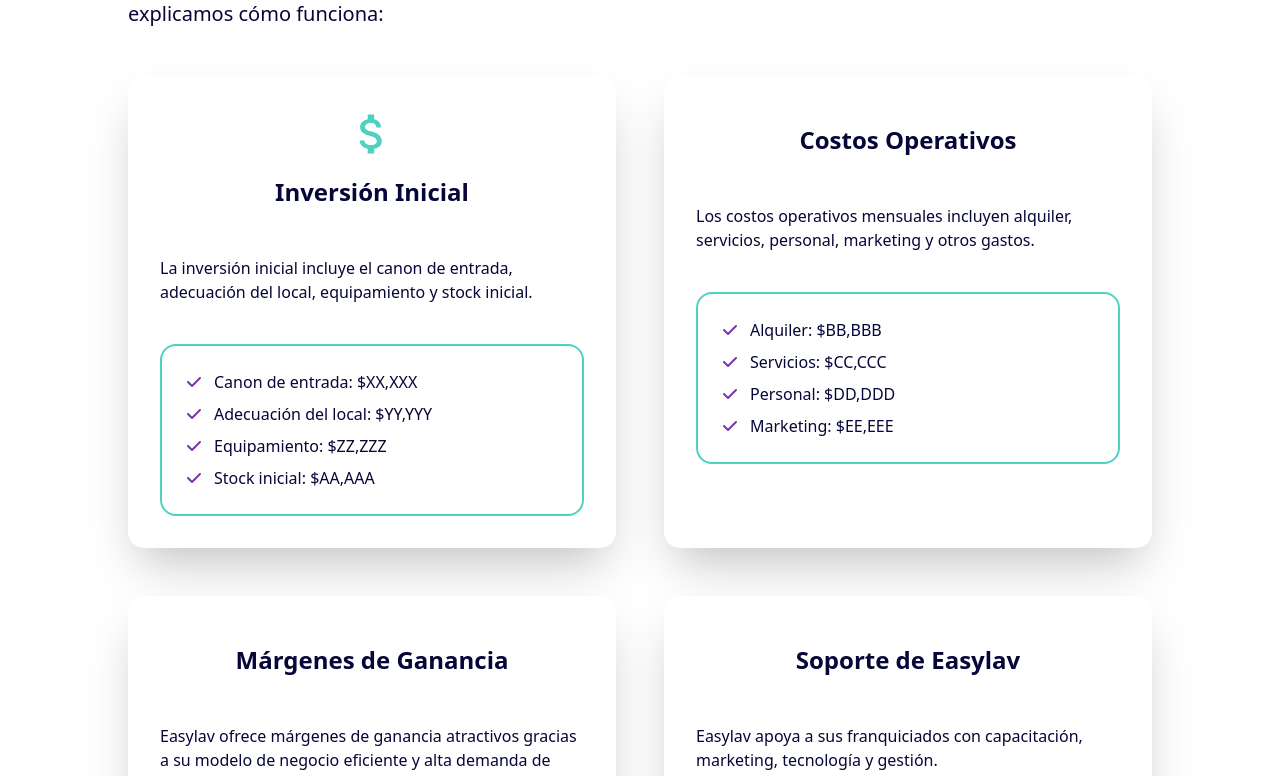
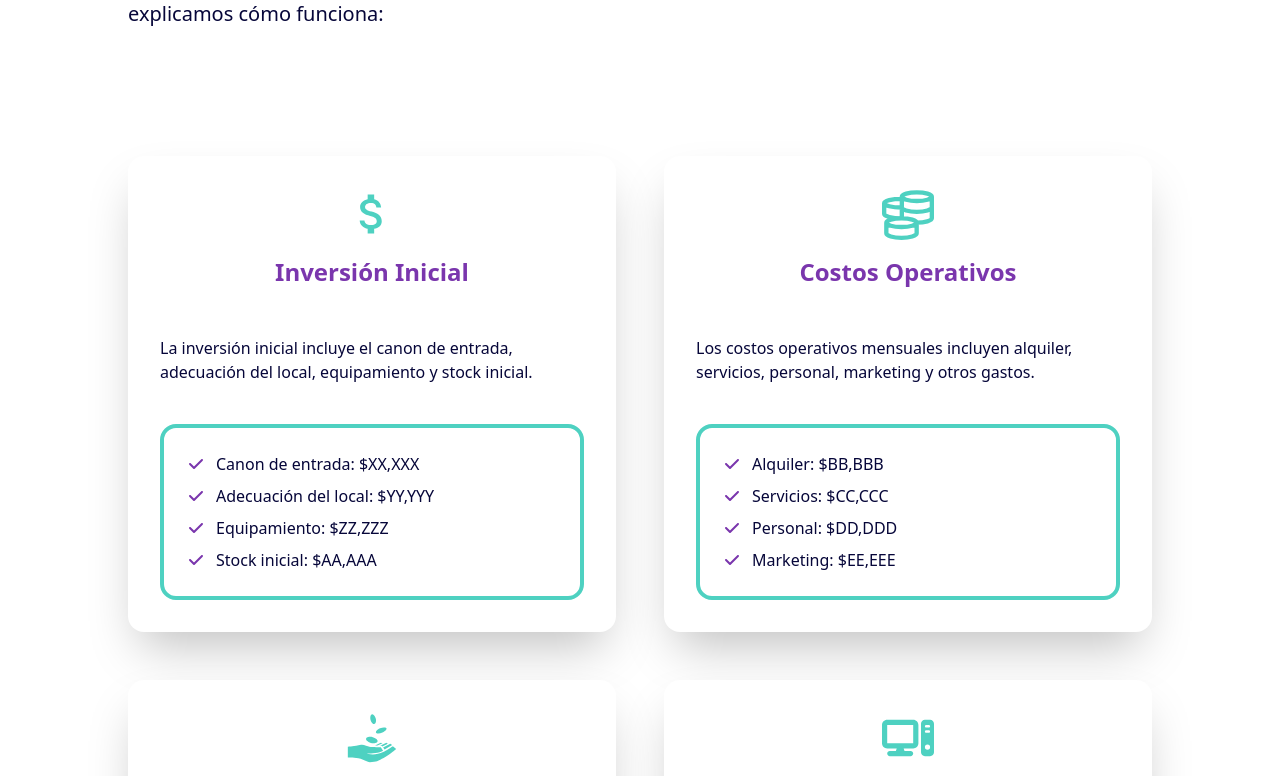
Before and after one commit to dspwebstudiomx/easylav-react, a React (Vite) app: page /franquicias in a window 1280 px wide. Shown: the part 3707-4483 px from the top of the page. Built offline with nearby package versions, Linux system fonts and the light colour scheme.

Commit message:
Adds new icons and enhances layout for ModeloNegocio component to improve visual appeal and user experience

```diff
--- a/src/pages/franquicias/ModeloNegocio.jsx
+++ b/src/pages/franquicias/ModeloNegocio.jsx
@@ -10,8 +10,10 @@
 
 // Importaciones
 import { Container, Paragraph, Section, TitleH3, TitleContainer, Spacing } from 'components';
-import { FaCheck } from 'react-icons/fa6';
+import { FaCheck, FaComputer } from 'react-icons/fa6';
 import { MdAttachMoney } from 'react-icons/md';
+import { GiReceiveMoney } from 'react-icons/gi';
+import { GrMoney } from 'react-icons/gr';
 
 // Base de Datos
 const tarjetasModeloNegocio = [
@@ -32,6 +34,7 @@ const tarjetasModeloNegocio = [
     id: 2,
     titulo: 'Costos Operativos',
     descripcion: 'Los costos operativos mensuales incluyen alquiler, servicios, personal, marketing y otros gastos.',
+    icon: <GrMoney size={52} className="text-primary mx-auto" />,
     caracteristicas: ['Alquiler: $BB,BBB', 'Servicios: $CC,CCC', 'Personal: $DD,DDD', 'Marketing: $EE,EEE'],
   },
   {
@@ -39,12 +42,14 @@ const tarjetasModeloNegocio = [
     titulo: 'Márgenes de Ganancia',
     descripcion:
       'Easylav ofrece márgenes de ganancia atractivos gracias a su modelo de negocio eficiente y alta demanda de servicios.',
+    icon: <GiReceiveMoney size={52} className="text-primary mx-auto" />,
     caracteristicas: ['Margen bruto promedio: XX%', 'Retorno de inversión estimado: XX años'],
   },
   {
     id: 4,
     titulo: 'Soporte de Easylav',
     descripcion: 'Easylav apoya a sus franquiciados con capacitación, marketing, tecnología y gestión.',
+    icon: <FaComputer size={52} className="text-primary mx-auto" />,
     caracteristicas: [
       'Capacitación inicial y continua',
       'Soporte de marketing y publicidad',
@@ -64,17 +69,20 @@ const ModeloNegocio = () => {
           El modelo de franquicia de Easylav está diseñado para ofrecer una alta rentabilidad y sostenibilidad. Aquí te
           explicamos cómo funciona:
         </Paragraph>
-        <div className="grid grid-cols-1 md:grid-cols-2 gap-12">
+        <div className="grid grid-cols-1 md:grid-cols-2 gap-12 mt-20">
           {tarjetasModeloNegocio.map((tarjeta) => (
-            <article key={tarjeta.id} className="shadow-2xl p-8 rounded-2xl bg-light">
+            <article
+              key={tarjeta.id}
+              className="shadow-2xl p-8 rounded-2xl bg-light transition ease-in-out delay-150 hover:-translate-y-1 hover:scale-105 duration-300"
+            >
               {tarjeta.icon}
               <Spacing distance="h-4" />
-              <TitleH3 textTransform="base" fontSize="text-2xl" justify="justify-center">
+              <TitleH3 textTransform="base" fontSize="text-2xl" justify="justify-center" color="text-secondary_dark">
                 {tarjeta.titulo}
               </TitleH3>
               <Spacing distance="h-12" />
               <p className="text-gray-700 text-dark">{tarjeta.descripcion}</p>
-              <ul className="flex flex-col gap-2 bg-light text-dark list-none border-2 border-primary rounded-2xl p-6 mt-10">
+              <ul className="flex flex-col gap-2 text-dark list-none border-4 border-primary rounded-2xl p-6 mt-10 h-auto">
                 {tarjeta.caracteristicas.map((caracteristica, index) => (
                   <li key={`${tarjeta.id}-${index}`} className="flex gap-3 text-base items-center">
                     <FaCheck className="text-secondary_dark" />
```
